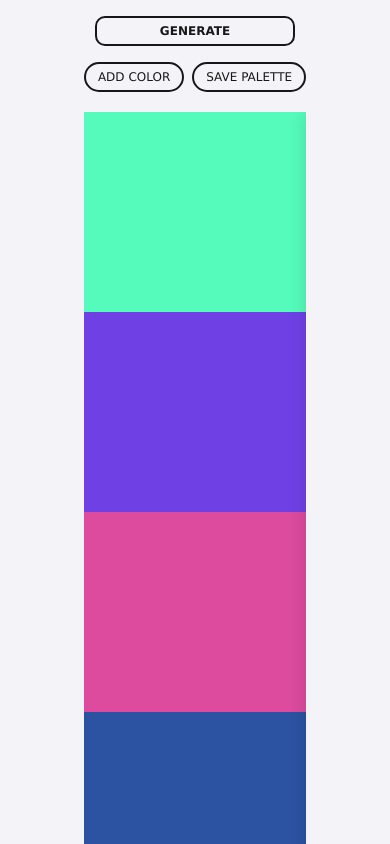
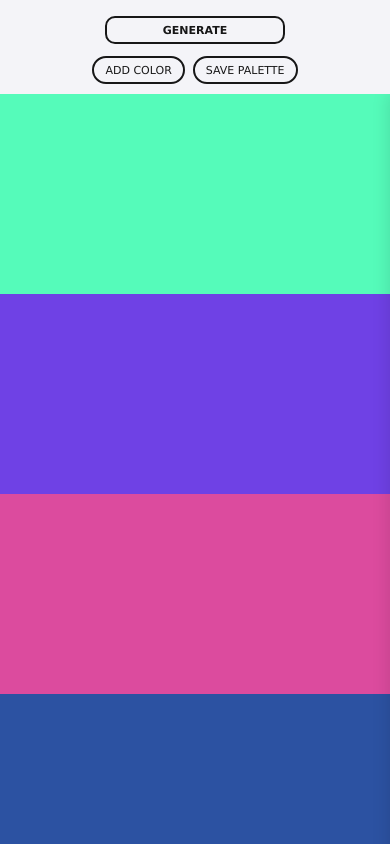
Before and after one commit to BadNamingSystem/palette-generator, a React (Vite) app: page / in a window 390 px wide. Shown: the top 844 px of the page. Built offline with nearby package versions, Linux system fonts and the light colour scheme.

Commit message:
responsive design

```diff
--- a/src/index.css
+++ b/src/index.css
@@ -42,7 +42,7 @@ body {
 .btn-main::before {
     content: '';
     width: 0;
-    height: 550%;
+    height: 450%;
     position: absolute;
     top: 50%;
     left: 50%;
@@ -329,35 +329,58 @@ body {
     body {
         /* Align content to the top on mobile to allow scrolling */
         align-items: flex-start;
+        padding: 0;
     }
 
     .flex-c {
-        gap: 1rem;
+        gap: 0.75rem;
+    }
+
+    .actions {
+        padding: 0 0.75rem;
+        width: 100%;
     }
 
     .sub-actions {
         display: flex;
         gap: 0.5rem;
+        width: 100%;
+        justify-content: center;
     }
 
     .btn-generate {
         width: 100%;
-        max-width: 200px;
+        max-width: 180px;
         margin-top: 16px;
+        font-size: 16px;
     }
 
     .app-container {
         width: 100%;
+        padding: 0;
+        gap: 10px;
     }
 
     .app {
-        width: 100%;
+        width: 100vw;
+        margin: 0;
+        padding: 0;
         height: auto;
     }
 
     .btn-main {
-        font-size: 12px;
+        font-size: 11px;
         padding: 0.5em 1em;
+        white-space: nowrap;
+    }
+
+    .btn-main::before {
+        display: none;
+    }
+
+    .btn-main:hover {
+        background-color: #171717;
+        color: #ffffff;
     }
 
     .palette-list {
```
